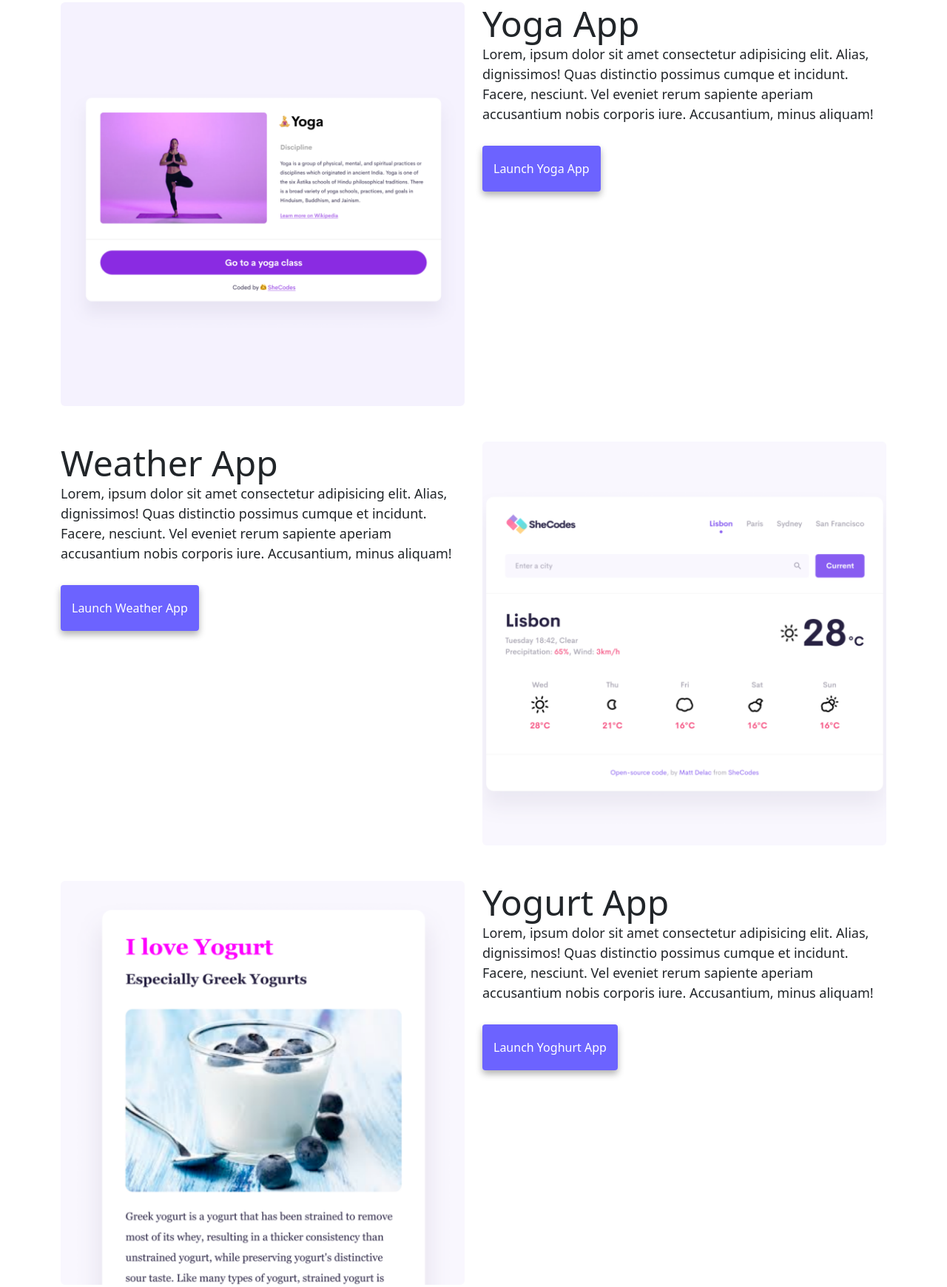
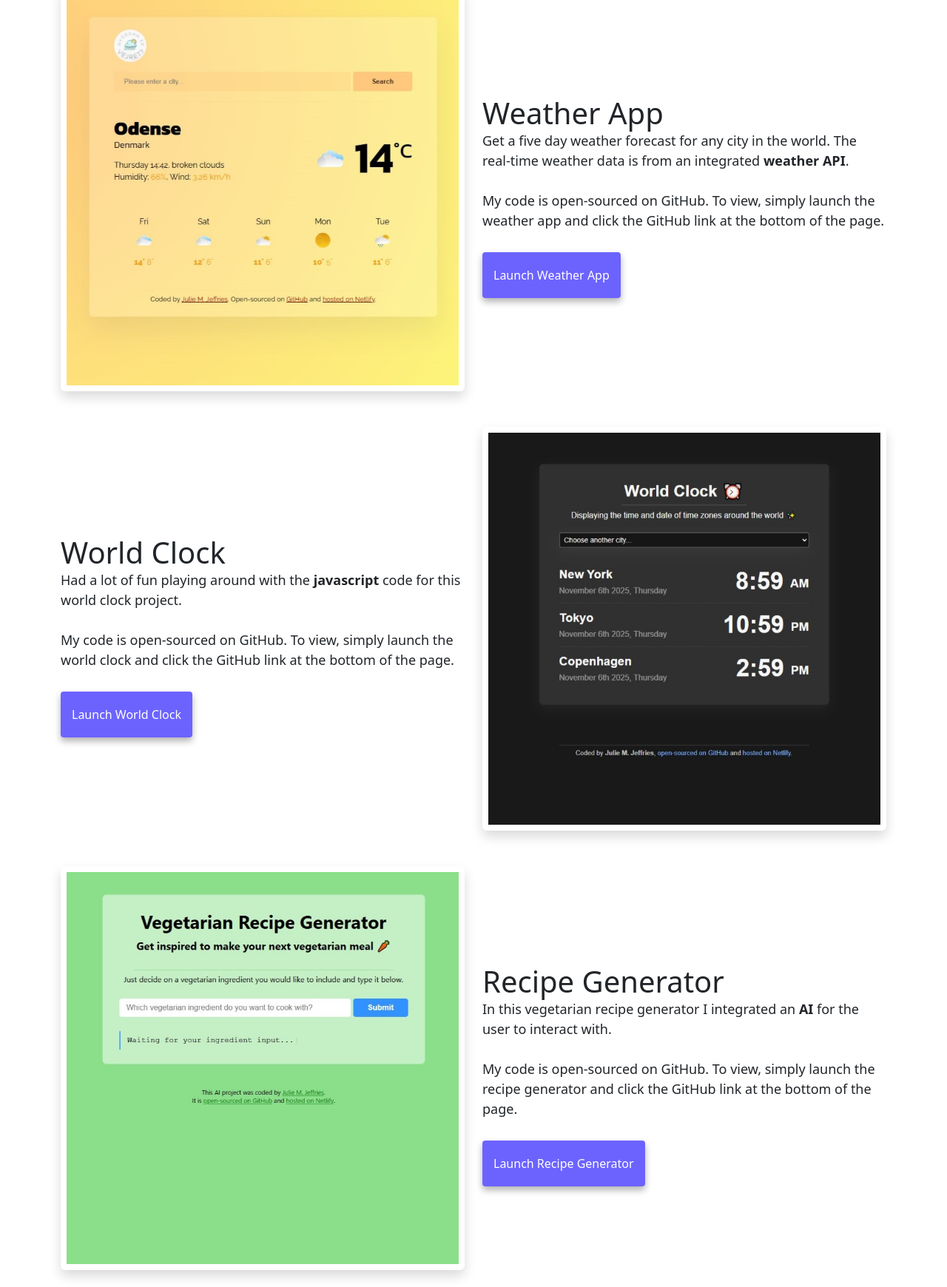
Before and after one commit to juliemeta/portfolio-jm, a plain HTML site: page index.html in a window 1280 px wide. Shown: the part 493-2233 px from the top of the page at 74% size. Drawn offline with nearby package versions, Linux system fonts and the light colour scheme.

Commit message:
Replaced dummy text and images with real data

```diff
--- a/css/style.css
+++ b/css/style.css
@@ -15,11 +15,11 @@ h3 {
 }
 
 h1 {
-  font-size: 96px;
+  font-size: 88px;
 }
 
 h2 {
-  font-size: 48px;
+  font-size: 40px;
 }
 
 h3 {
@@ -30,6 +30,13 @@ h3 {
 p {
   font-size: 18px;
   line-height: 1.5;
+}
+
+hr {
+  display: block;
+  width: 70%;
+  margin: 0 auto 10px auto;
+  color: var(--primary-color);
 }
 
 .navigation-links {
@@ -64,6 +71,7 @@ p {
   text-decoration: none;
   text-transform: capitalize;
   color: var(--primary-color);
+  box-shadow: var(--box-shadow);
   border: 1px solid var(--primary-color);
 }
 
@@ -88,7 +96,7 @@ p {
   display: flex;
   justify-content: center;
   color: var(--primary-color);
-  font-size: 28px;
+  font-size: 24px;
   text-decoration: none;
 }
 
@@ -129,4 +137,8 @@ p {
   .project-link-margin-top {
     margin-top: 25px;
   }
+
+  .email-link {
+    font-size: larger;
+  }
 }
--- a/index.html
+++ b/index.html
@@ -45,7 +45,10 @@
     <h1 class="text-center">
       Julie <span class="display-none-mobile">Meta</span> Monefeldt
     </h1>
-    <h3 class="text-center">👩‍💻 Front-end developer, based in Denmark</h3>
+    <h3 class="text-center">
+      <span class="display-none-mobile">👩‍💻</span> Front-end developer, based in
+      Denmark
+    </h3>
     <div class="navigation-links mb-5">
       <a href="/about.html#contact" class="primary-link">Contact me</a>
       <a href="/about.html" class="secondary-link">About me</a>
@@ -55,41 +58,52 @@
       <div class="row">
         <div class="col-md-6">
           <img
-            src="/images/yoga.png"
-            class="img-fluid rounded display-none-mobile"
+            src="/images/weather.jpg"
+            class="img-fluid p-2 shadow rounded display-none-mobile"
           />
         </div>
-        <div class="col-sm-6">
-          <h2>Yoga App</h2>
+        <div class="col-sm-6 align-self-center">
+          <h2>Weather App</h2>
           <p class="project-paragraph">
-            Lorem, ipsum dolor sit amet consectetur adipisicing elit. Alias,
-            dignissimos! Quas distinctio possimus cumque et incidunt. Facere,
-            nesciunt. Vel eveniet rerum sapiente aperiam accusantium nobis
-            corporis iure. Accusantium, minus aliquam!
+            Get a five day weather forecast for any city in the world. The
+            real-time weather data is from an integrated
+            <strong>weather API</strong>. <br /><br />
+            My code is open-sourced on GitHub. To view, simply launch the
+            weather app and click the GitHub link at the bottom of the page.
           </p>
           <div class="project-link-margin-top">
-            <a href="#" class="primary-link project-link">Launch Yoga App</a>
+            <a
+              href="https://hvordan-er-vejret.netlify.app/"
+              target="_blank"
+              class="primary-link project-link"
+              >Launch Weather App</a
+            >
           </div>
         </div>
       </div>
 
       <div class="row mt-5">
-        <div class="col-sm-6">
-          <h2>Weather App</h2>
+        <div class="col-sm-6 align-self-center">
+          <h2>World Clock</h2>
           <p class="project-paragraph">
-            Lorem, ipsum dolor sit amet consectetur adipisicing elit. Alias,
-            dignissimos! Quas distinctio possimus cumque et incidunt. Facere,
-            nesciunt. Vel eveniet rerum sapiente aperiam accusantium nobis
-            corporis iure. Accusantium, minus aliquam!
+            Had a lot of fun playing around with the
+            <strong> javascript</strong> code for this world clock project.<br /><br />
+            My code is open-sourced on GitHub. To view, simply launch the world
+            clock and click the GitHub link at the bottom of the page.
           </p>
           <div class="project-link-margin-top">
-            <a href="#" class="primary-link project-link">Launch Weather App</a>
+            <a
+              href="https://worldclock-timezones.netlify.app/"
+              target="_blank"
+              class="primary-link project-link"
+              >Launch World Clock</a
+            >
           </div>
         </div>
         <div class="col-md-6">
           <img
-            src="/images/weather.png"
-            class="img-fluid rounded display-none-mobile"
+            src="/images/world-clock.jpg"
+            class="img-fluid p-2 shadow rounded display-none-mobile"
           />
         </div>
       </div>
@@ -97,20 +111,25 @@
       <div class="row mt-5">
         <div class="col-md-6">
           <img
-            src="/images/yogurt.png"
-            class="img-fluid rounded display-none-mobile"
+            src="/images/vegetarian-recipe-generator.jpg"
+            class="img-fluid p-2 shadow rounded display-none-mobile"
           />
         </div>
-        <div class="col-sm-6">
-          <h2>Yogurt App</h2>
+        <div class="col-sm-6 align-self-center">
+          <h2>Recipe Generator</h2>
           <p class="project-paragraph">
-            Lorem, ipsum dolor sit amet consectetur adipisicing elit. Alias,
-            dignissimos! Quas distinctio possimus cumque et incidunt. Facere,
-            nesciunt. Vel eveniet rerum sapiente aperiam accusantium nobis
-            corporis iure. Accusantium, minus aliquam!
+            In this vegetarian recipe generator I integrated an
+            <strong>AI</strong> for the user to interact with. <br /><br />
+            My code is open-sourced on GitHub. To view, simply launch the recipe
+            generator and click the GitHub link at the bottom of the page.
           </p>
           <div class="project-link-margin-top">
-            <a href="#" class="primary-link project-link">Launch Yoghurt App</a>
+            <a
+              href="https://vegetarian-recipes-generator.netlify.app/"
+              target="_blank"
+              class="primary-link project-link"
+              >Launch Recipe Generator</a
+            >
           </div>
         </div>
       </div>
```
Also changed, not shown: about.html (+12 -10 lines), images/vegetarian-recipe-generator.jpg (added), images/vegetarian-recipe-generator1.jpg (added), images/weather.jpg (added), images/weather.png (deleted), images/world-clock.jpg (added), images/yoga.png (deleted), images/yogurt.png (deleted).
